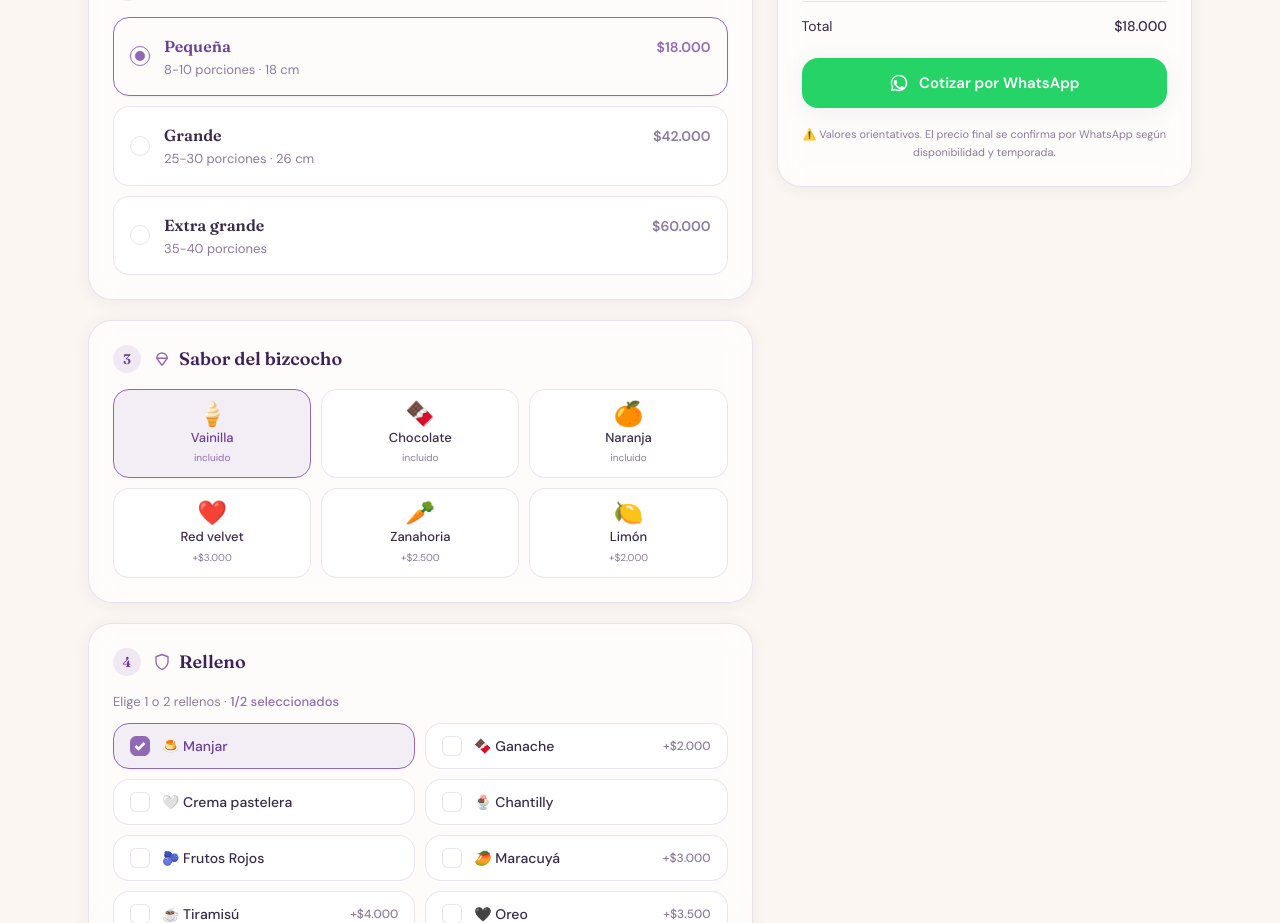
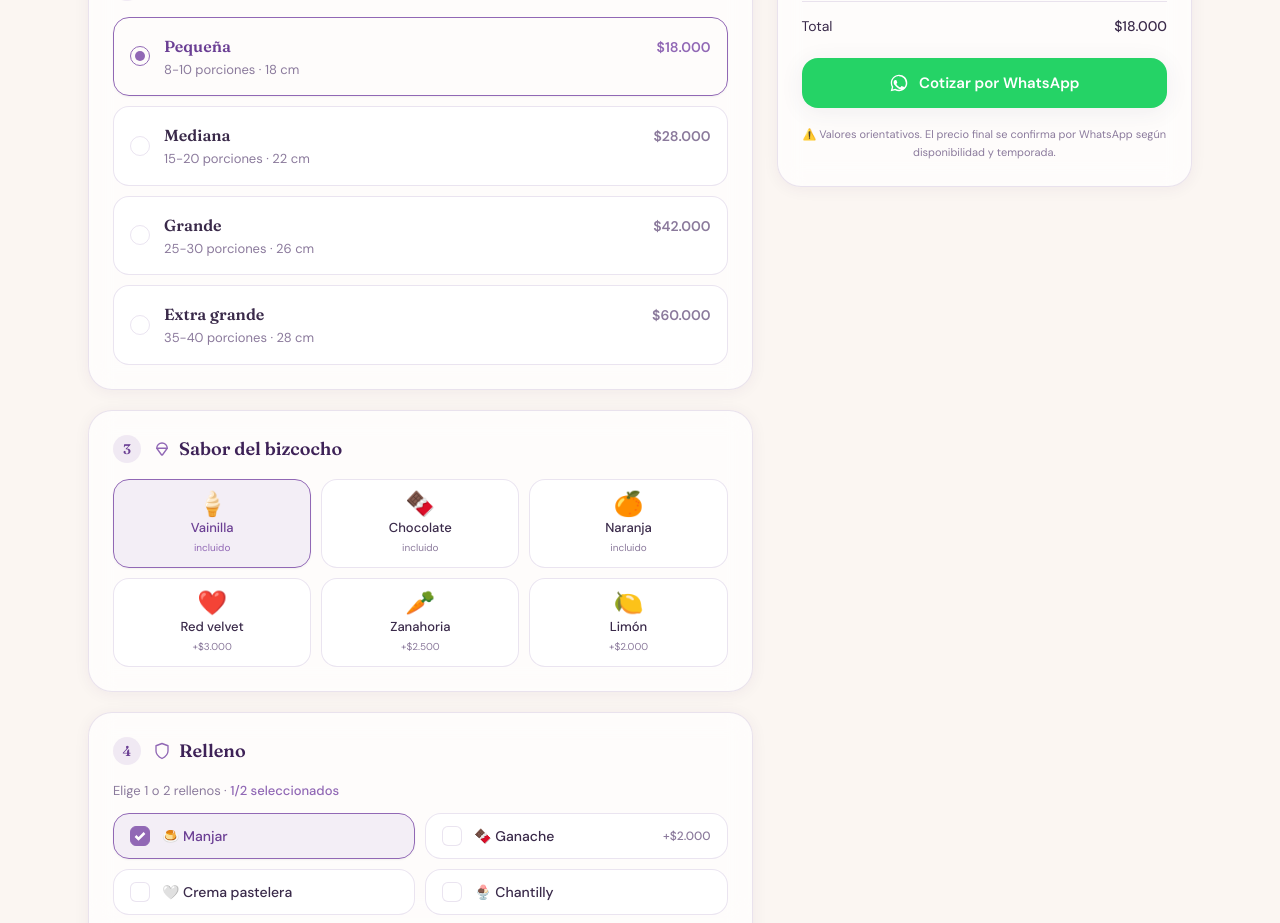
Before and after one commit to darinkacristi/cotizador-tortas, a React (Vite) app: page / in a window 1280 px wide. Shown: the part 1080-2003 px from the top of the page. Built offline with nearby package versions, Linux system fonts and the light colour scheme.

Commit message:
pricing.js

```diff
--- a/src/data/pricing.js
+++ b/src/data/pricing.js
@@ -20,8 +20,9 @@ export const MAX_RELLENOS = 2
 // porciones: rango de personas · medida: diámetro en cm (puede ir vacío)
 export const TAMANOS = [
   { id: 'pequena', name: 'Pequeña', porciones: '8-10', medida: '18 cm', precio: 18000 },
+  { id: 'mediana', name: 'Mediana', porciones: '15-20', medida: '22 cm', precio: 28000 },
   { id: 'grande', name: 'Grande', porciones: '25-30', medida: '26 cm', precio: 42000 },
-  { id: 'xl', name: 'Extra grande', porciones: '35-40', medida: '', precio: 60000 },
+  { id: 'xl', name: 'Extra grande', porciones: '35-40', medida: '28 cm', precio: 60000 },
 ]
 
 // ── Sabores del bizcocho ──────────────────────────────────────
```
